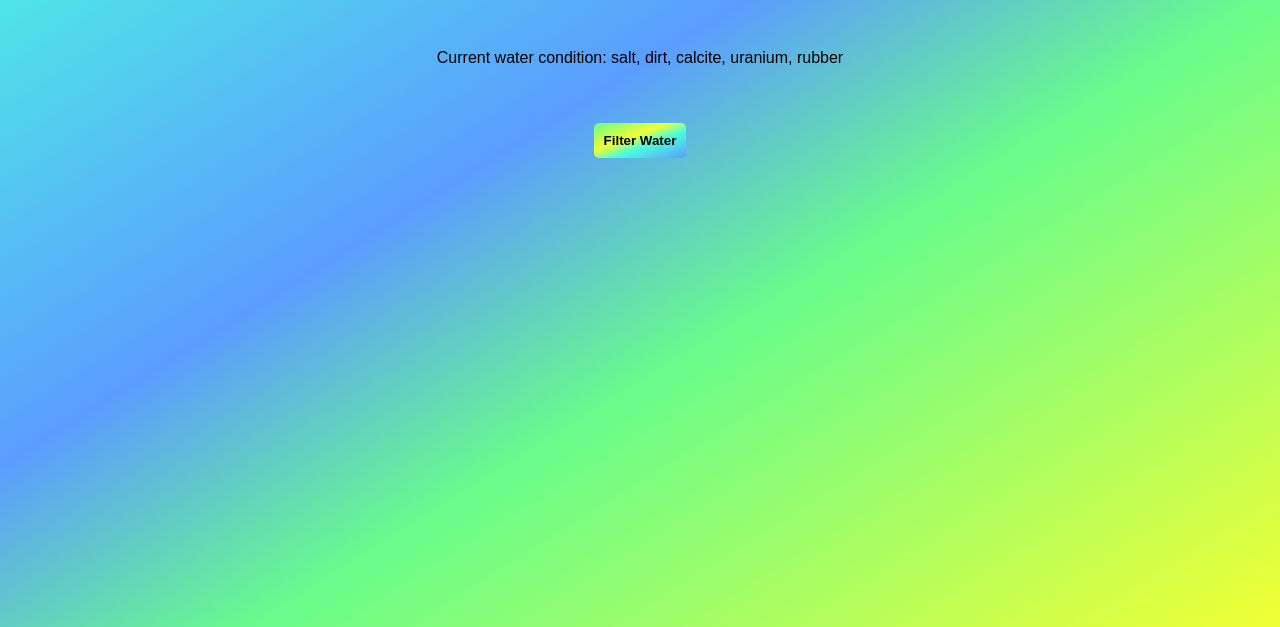
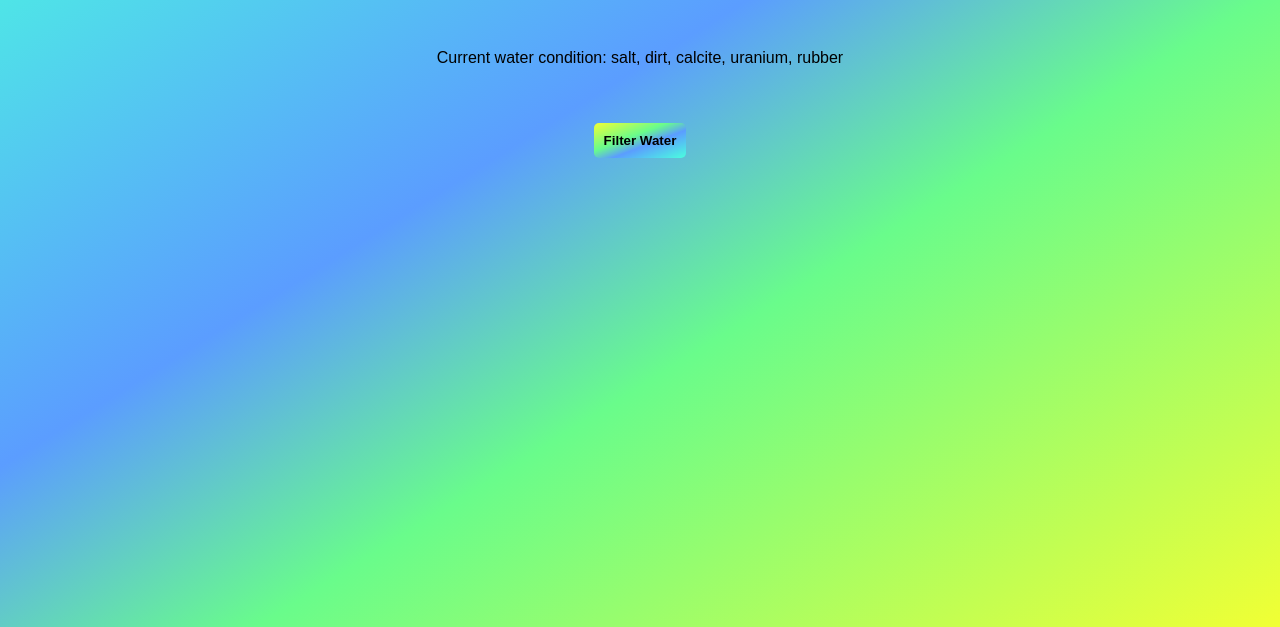
Before and after one commit to Morning-Dove/JS-Filtering-FilteredWater, a plain HTML site: page index.html in a window 1280 px wide. Shown: the part 173-800 px from the top of the page. Drawn offline with Linux system fonts and the light colour scheme; a web font is replaced by a local one.

Commit message:
Complete and working

```diff
--- a/script.js
+++ b/script.js
@@ -7,7 +7,7 @@ document.addEventListener("DOMContentLoaded", () => {
 
 
 function filterWater(){
-    let filterOutStr = prompt("What would you like to filter out of your water? Please write it in the box below seperated by commas. ");
+    let filterOutStr = prompt("What would you like to filter out of your water? \nPlease write it in the box below seperated by commas. ");
     let filterOut = filterOutStr.split(",").map(item => item.trim());
     const filteredWater = waterInput.filter(item => !filterOut.includes(item));
 
--- a/style.css
+++ b/style.css
@@ -10,6 +10,7 @@ html {
     );
     background-repeat: no-repeat;
     height: 100%;
+    cursor:wait;
 }
 
 .danfo{
@@ -47,10 +48,11 @@ button{
     border:none;
     background-image: linear-gradient(
         to bottom right,
-        #69fc8b 0%, #f1ff34 40%, #4affde 60%, #5b9dff 100%
+        #f1ff34 0%, #69fc8b 40%, #5b9dff 60%, #4affde 100%
     );
     padding: 10px;
     border-radius: 5px;
     margin: 5vh;
     font-weight: bold;
+    cursor: pointer;
 }
```
Also changed, not shown: 1 other file.
